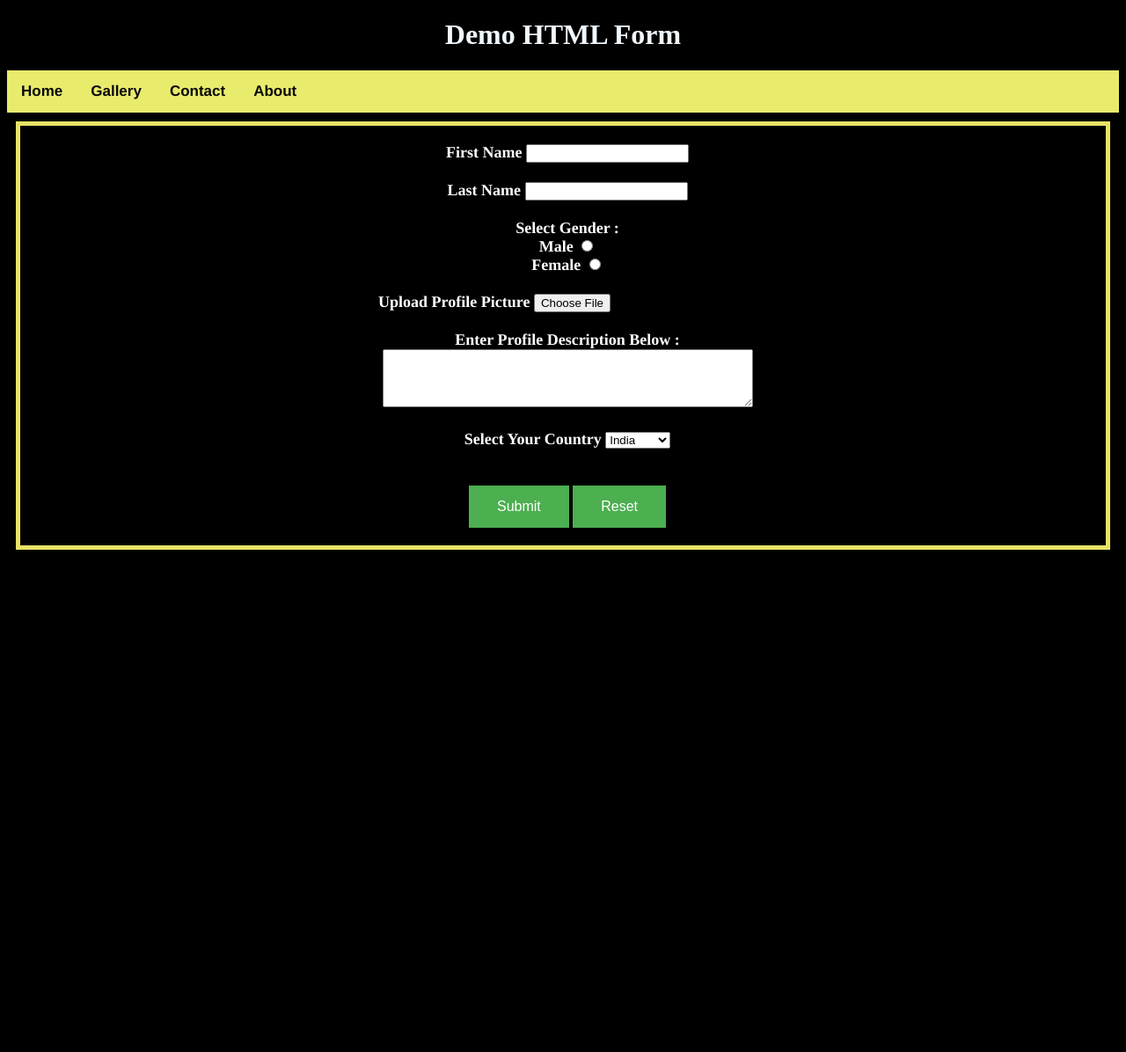
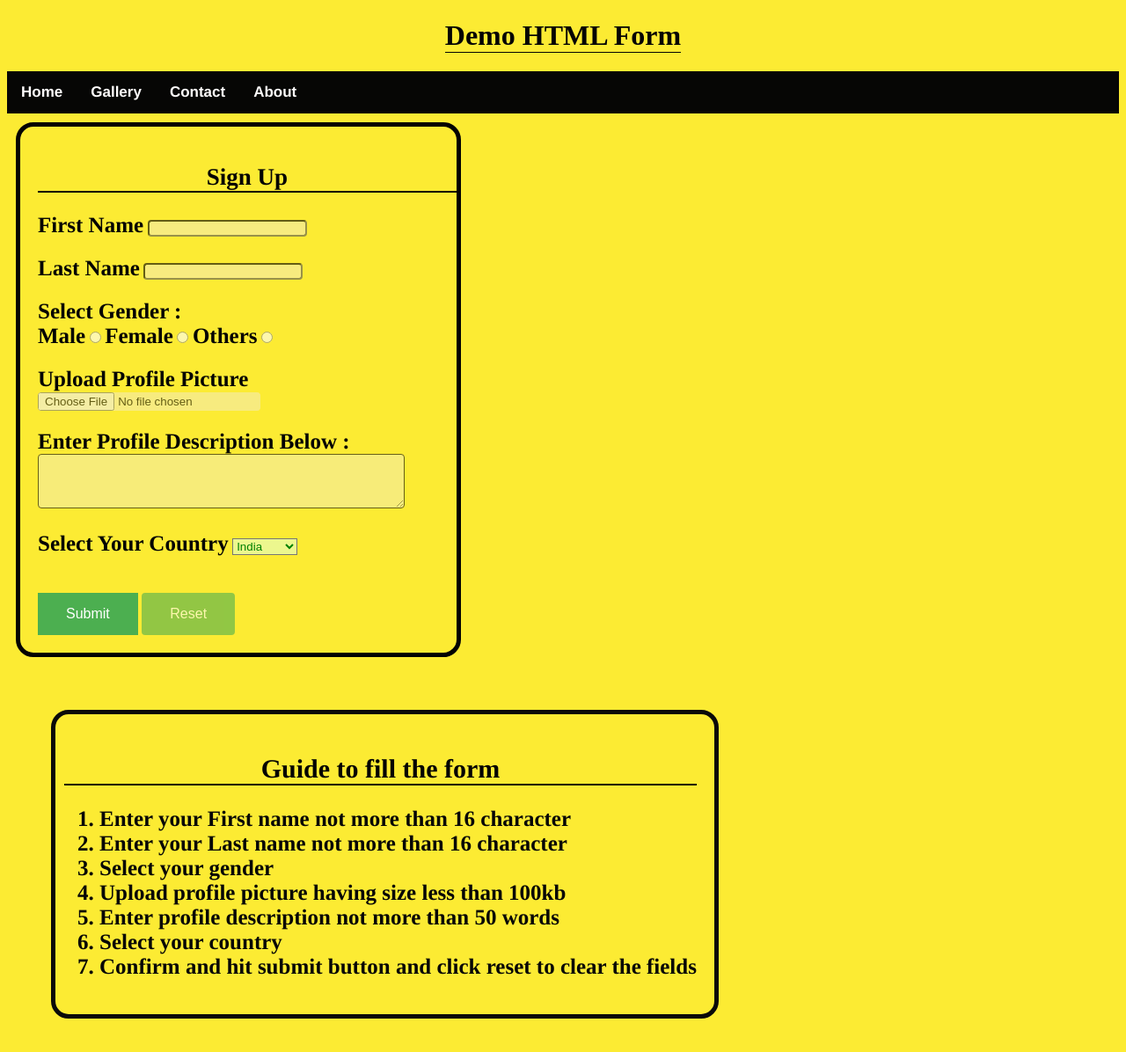
Before and after one commit to Refactor-FS-Bootcamp/pre-reads-assignments-submission-link-Azad012654, a plain HTML site: page Class Assignment/index.html in a window 1280 px wide. Shown: the whole page at 88% size. Before the commit the page ends 800 px from the top, so only its background shows below. Drawn offline with Linux system fonts and the light colour scheme.

Commit message:
Added Daily Assignment Updates

```diff
--- a/Class Assignment/index.html
+++ b/Class Assignment/index.html
@@ -4,11 +4,11 @@
     <meta charset="UTF-8">
     <meta http-equiv="X-UA-Compatible" content="IE=edge">
     <meta name="viewport" content="width=device-width, initial-scale=1.0">
-    <title>Document</title>
+    <title>Demo Form</title>
     <link rel="stylesheet" href="styles.css">
 </head>
 <body>
-    <h1>Demo HTML Form</h1>
+    <h1><span>Demo HTML Form</span></h1>
     <div class="topnav">
         <a class="active" href="#home">Home</a>
         <a href="#gallery">Gallery</a>
@@ -16,6 +16,7 @@
         <a href="#about">About</a>
       </div>
     <div class="container">
+        <h2 id="signup">Sign Up</h2>
         <form>
         <label>First Name</label>
         <input type="text" name="fname" >
@@ -26,10 +27,11 @@
         <label>Select Gender :</label>
         <br>
         <label>Male</label>
-        <input type="radio" name="male" value="genderbutton">
-        <br>
+        <input type="radio" name="radiobutton" value="male">
         <label>Female</label>
-        <input type="radio" name="female" value="genderbutton">
+        <input type="radio" name="radiobutton" value="female">
+        <label>Others</label>
+        <input type="radio" name="radiobutton" value="others">
         <br><br>
         <label>Upload Profile Picture</label>
         <input type="file">
@@ -50,9 +52,22 @@
         <br>
         <br>
         <button class="button1">Submit</button>
-        <button class="button2">Reset</button>
+        <input type="reset" id="resetbutton">
     </form>
 
+    </div>
+
+    <div class="container2">
+        <h2>Guide to fill the form</h2>
+        <ol>
+            <li>Enter your First name not more than 16 character</li>
+            <li>Enter your Last name not more than 16 character</li>
+            <li>Select your gender</li>
+            <li>Upload profile picture having size less than 100kb</li>
+            <li>Enter profile description not more than 50 words</li>
+            <li>Select your country</li>
+            <li>Confirm and hit submit button and click reset to clear the fields</li>
+        </ol>
     </div>
 
 
--- a/Class Assignment/styles.css
+++ b/Class Assignment/styles.css
@@ -1,28 +1,125 @@
 div.container{
     font-family: 'Joker', Times, serif;
-    text-align: center;
+    display:block;
+    float:left;
+    width:40%;
     font-weight: bold;
     font-size: 18px;
     padding-top: 20px;
-    padding-left:10px;
+    padding-left:20px;
     padding-bottom: 20px;
-    border: 5px solid rgb(231, 226, 102);
+    border: 5px solid rgb(2, 2, 2);
     margin: 10px;
+    box-sizing: border-box;
+    border-radius: 20px;
+}
+span{
+  position:relative;
+  top:1px;
+  display:inline-block;
+  border-bottom:1px solid rgb(4, 4, 4);
+}
+#resetbutton{
+  background-color: #4CAF50; /* Green */
+  border: none;
+  color: white;
+  padding: 15px 32px;
+  text-align: center;
+  text-decoration: none;
+  display: inline-block;
+  font-size: 16px;
+}
+#resetbutton:hover{
+  background-color:aqua;
+  color:black;
+
+}
+button:hover{
+  background-color:aqua;
+  color:black;
+}
+select{
+  color: green;
+  background-color: rgb(236, 247, 142);
+}
+div.container2{
+  font-family: 'Joker', Times, serif;
+  float:left;
+  border-radius:20px;
+  padding-right: 20px;
+  box-sizing: border-box;
+  text-align: center;
+  font-weight: bold;
+  font-size: 20px;
+  padding-top: 20px;
+  padding-left:10px;
+  padding-bottom: 20px;
+  border: 5px solid rgb(10, 10, 9);
+  margin: 50px;
 }
 label{
-    color: white;
+    color: rgb(3, 3, 3);
+    font-size:25px;
 }
 body{
 
-    background-color: black;
+    background-color: rgb(252, 235, 51);
+}
+textarea{
+
+    margin: 0;
+    padding-top:0px;
+    padding-bottom:0px;
+    padding-left:0px;
+    padding-right:0px;
+    opacity: 0.6;
+    filter: alpha(opacity=20%); /* For IE8 and earlier */
+    background-color:rgb(245, 238, 168);
+    border-radius: 4px;
+    border-color: #030303;
+    outline:none;
+
+}
+input {
+	margin: 0;
+	padding-top:0px;
+	padding-bottom:0px;
+	padding-left:0px;
+	padding-right:0px;
+	opacity: 0.6;
+	filter: alpha(opacity=20%); /* For IE8 and earlier */
+	background-color:rgb(245, 235, 178);
+  border-radius: 4px;
+  border-color: #030303;
+  outline:none;
+}
+h1{
+    text-align:center;
+    color:rgb(4, 4, 4);
+}
+h2 {
+  color: #030303;
+  border-bottom:2px solid rgb(5, 4, 4);
+  text-align:center;
+}
+li{
+  text-align:left;
+  color:rgb(6, 6, 6);
+  font-size: 25px;
+
+}
+input:hover{
+  background-color: aqua;
+}
+textarea:hover{
+  background-color: aqua;
+}
+select:hover{
+  background-color: aqua;
 }
 
-h1{
-    text-align:center;
-    color:aliceblue;
-}
 div.topnav{
-    background-color: rgb(233, 235, 109);
+    background-color: rgb(6, 6, 5);
     overflow: hidden;
 }
 .topnav a:hover {
@@ -34,7 +131,7 @@ div.topnav{
     font-family: 'Franklin Gothic Medium', 'Arial Narrow', Arial, sans-serif;
     font-weight: bold;
     float: left;
-    color: #090909;
+    color: #fffdfd;
     text-align: center;
     padding: 14px 16px;
     text-decoration: none;
@@ -50,6 +147,9 @@ div.topnav{
     display: inline-block;
     font-size: 16px;
   }
+
   button:hover{
-    color:white;
+    background-color:aqua;
+  color:black;
+
   }
--- a/JavaScript Assignments/styles.css
+++ b/JavaScript Assignments/styles.css
@@ -7,4 +7,45 @@ button{
     text-decoration:dotted;
     display: inline-block;
     font-size: 16px;
+    cursor: pointer;
 }
+div{
+    margin: 10px;
+    display:block;
+    float: left;
+    width:42%;
+    padding-top: 0px;
+    padding-right: 20px;
+    padding-left: 20px;
+    box-sizing: border-box;
+    border: 2px solid black;
+    border-radius: 2px;
+
+}
+div:hover{
+    background-color: blanchedalmond;
+}
+h1{
+    background-color: black;
+    color:aliceblue;
+    text-align: center;
+    text-transform: uppercase;
+    font-family: 'Gill Sans', 'Gill Sans MT', Calibri, 'Trebuchet MS', sans-serif;
+}
+h1:hover{
+    background-color: aquamarine;
+}
+button:hover{
+    background-color: green;
+    color:white;
+}
+button:active {
+    background-color: #3e8e41;
+    box-shadow: 0 5px #666;
+    transform: translateX(6px);
+
+  }
+  .resetbutton{
+    position: fixed;
+    top: 40px;
+}
```
Also changed, not shown: JavaScript Assignments/index.html (+30 -1 lines), JavaScript Assignments/oddeven.js (+40 -0 lines), Project Assignment 2 (CSS)/images/photo1.jpg (renamed from Project Assignment 2/images/photo1.jpg), Project Assignment 2 (CSS)/index.html (renamed from Project Assignment 2/index.html), Project Assignment 2 (CSS)/style.css (renamed from Project Assignment 2/style.css).
